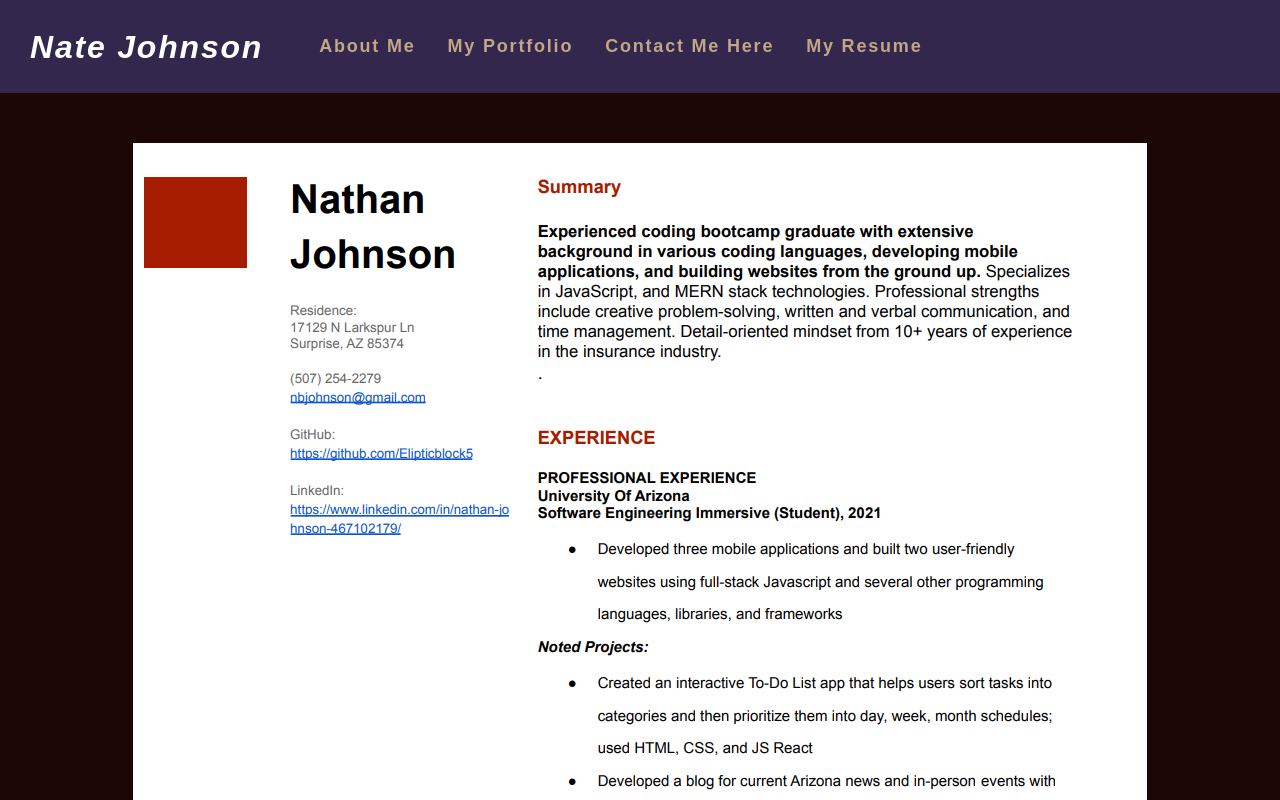
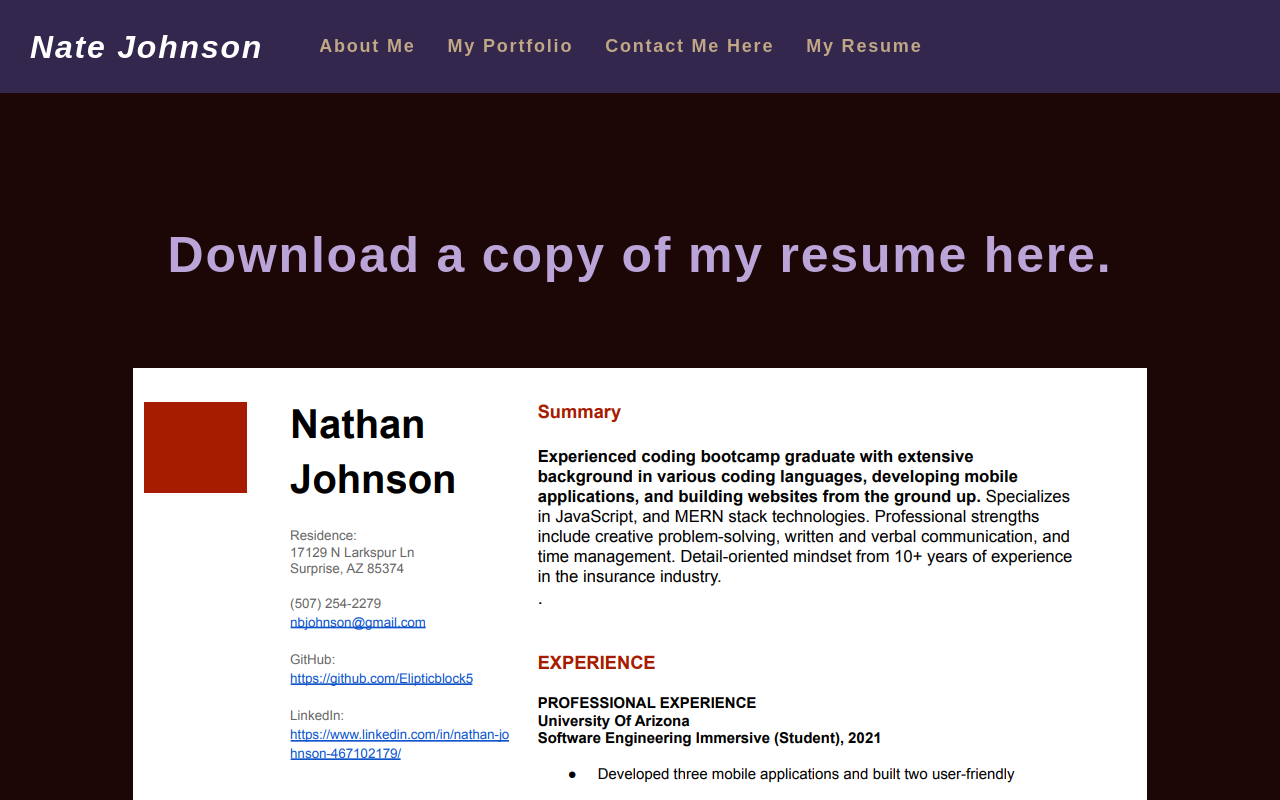
Before and after one commit to Elipticblock5/react-portfolio, a React (Create React App) app: page / in a window 1280 px wide. Both pictures are taken after a click on the element "My Resume". Shown: the top 800 px of the page. Built offline with nearby package versions, Linux system fonts and the light colour scheme.

Commit message:
chnaged layout of resume page

```diff
--- a/src/components/Resume/Index.js
+++ b/src/components/Resume/Index.js
@@ -4,6 +4,9 @@ function MyResume() {
   return (
     <section>
         <div className="resume-container"><center>
+        <a className="resume-download" href={resume} download>
+          <center>Download a copy of my resume here.</center>
+        </a>
         <img
           src={require("../../assets/images/Resume.PNG").default}
           align="center"
@@ -14,9 +17,7 @@ function MyResume() {
         </div>
         <div>
           <br></br>
-        <a className="resume-download" href={resume} download>
-          <center>Download a copy of my resume here.</center>
-        </a>
+
       </div>
 
       <div className="flex-row tech-container">
```
